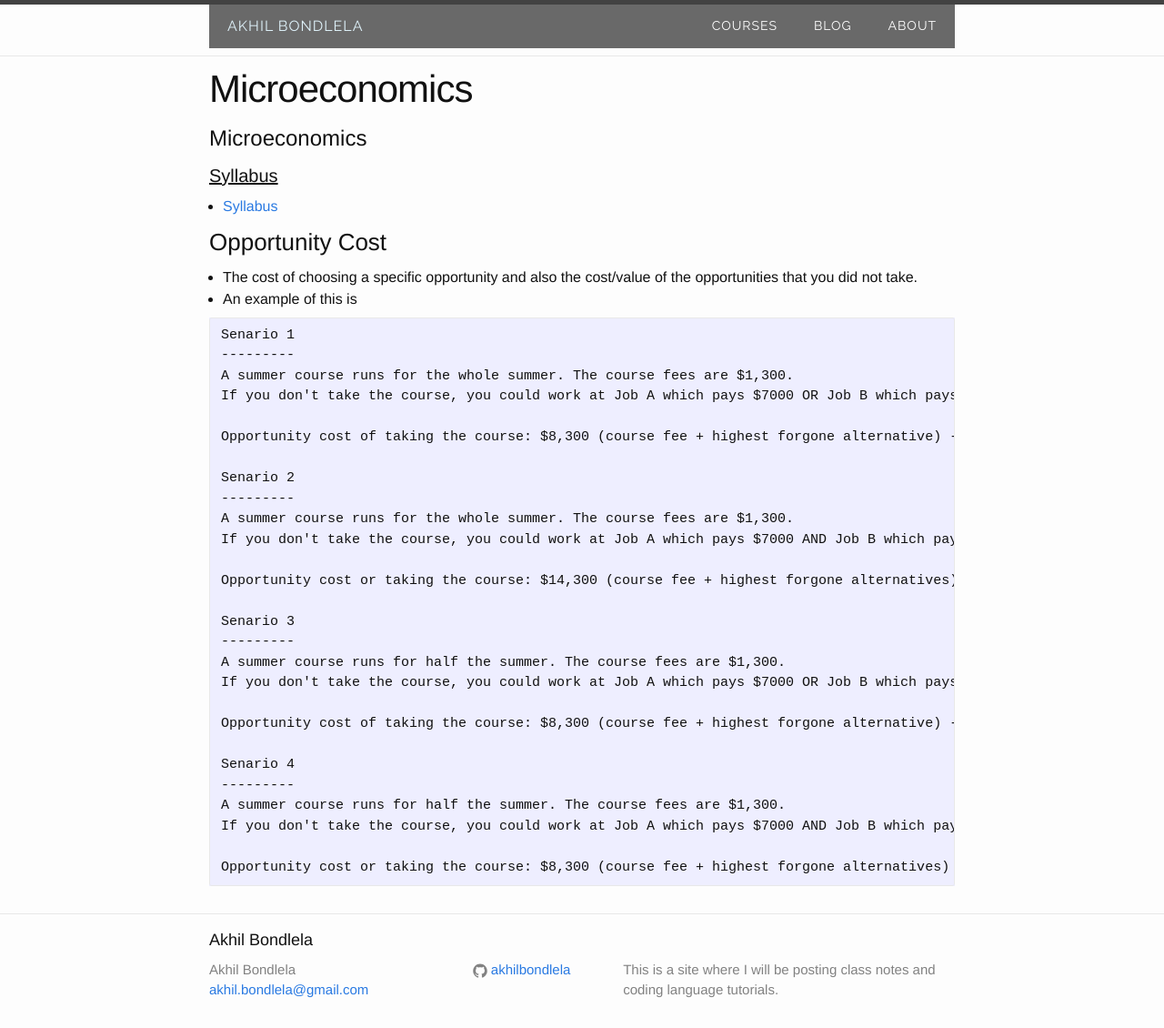
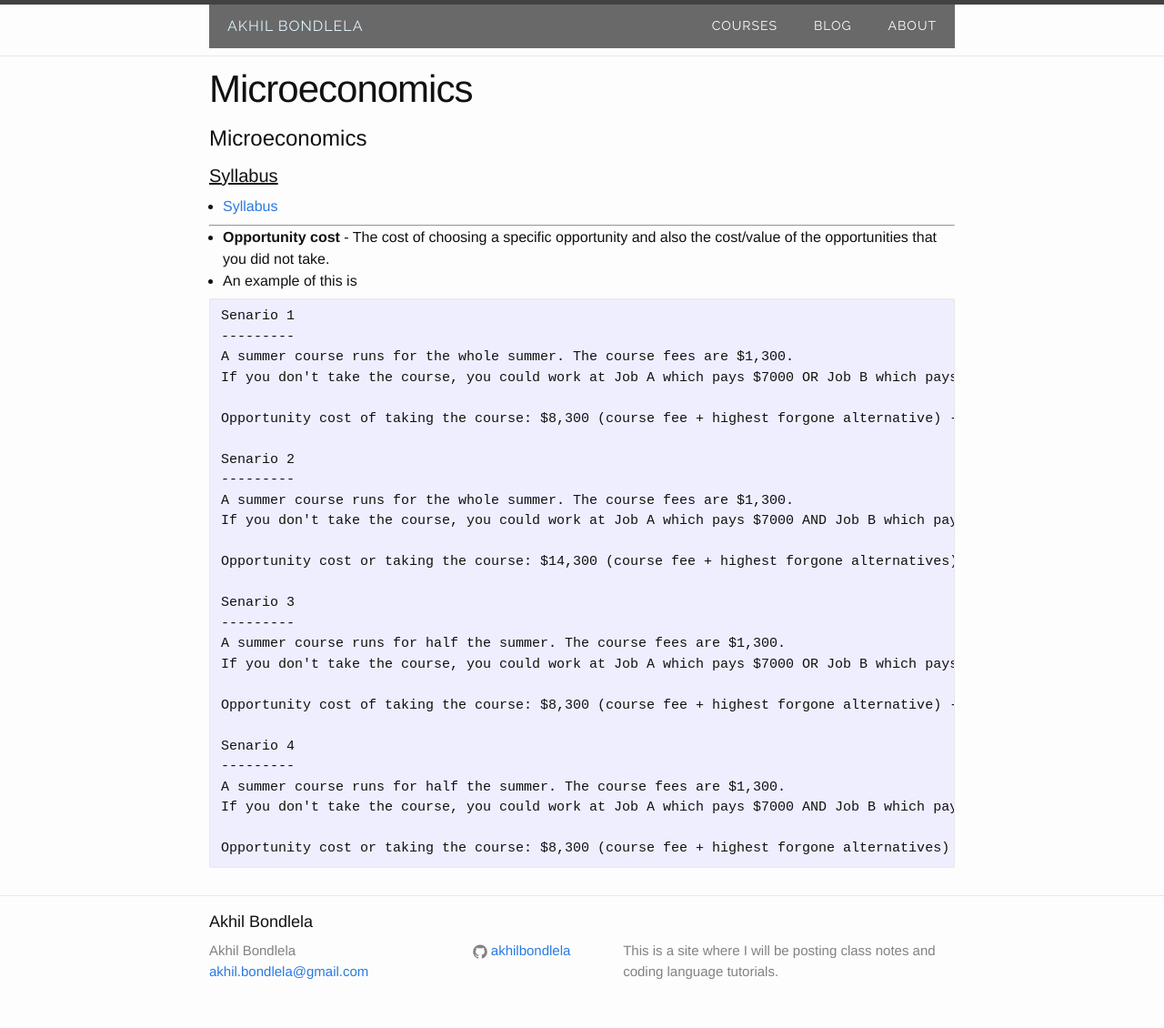
Before and after one commit to akhilbond/akhilbond.github.io, a Jekyll site: the page built from Courses/micro/mirco.md, in a window 1280 px wide. Shown: the whole page at 91% size. Built offline with Jekyll 4.4.1, drawn with Linux system fonts in a browser that asks for light colours; after the commit the page ends 1109 px from its top, so only the background shows below that.

Commit message:
Micro notes updates

````diff
--- a/Courses/micro/mirco.md
+++ b/Courses/micro/mirco.md
@@ -10,9 +10,9 @@ permalink: /Courses/micro/
 
 - [Syllabus](syllabus.pdf)
 
-### Opportunity Cost
+<hr>
 
-- The cost of choosing a specific opportunity and also the cost/value of the opportunities that you did not take.
+- **Opportunity cost** - The cost of choosing a specific opportunity and also the cost/value of the opportunities that you did not take.
 - An example of this is
 
 ```
````
